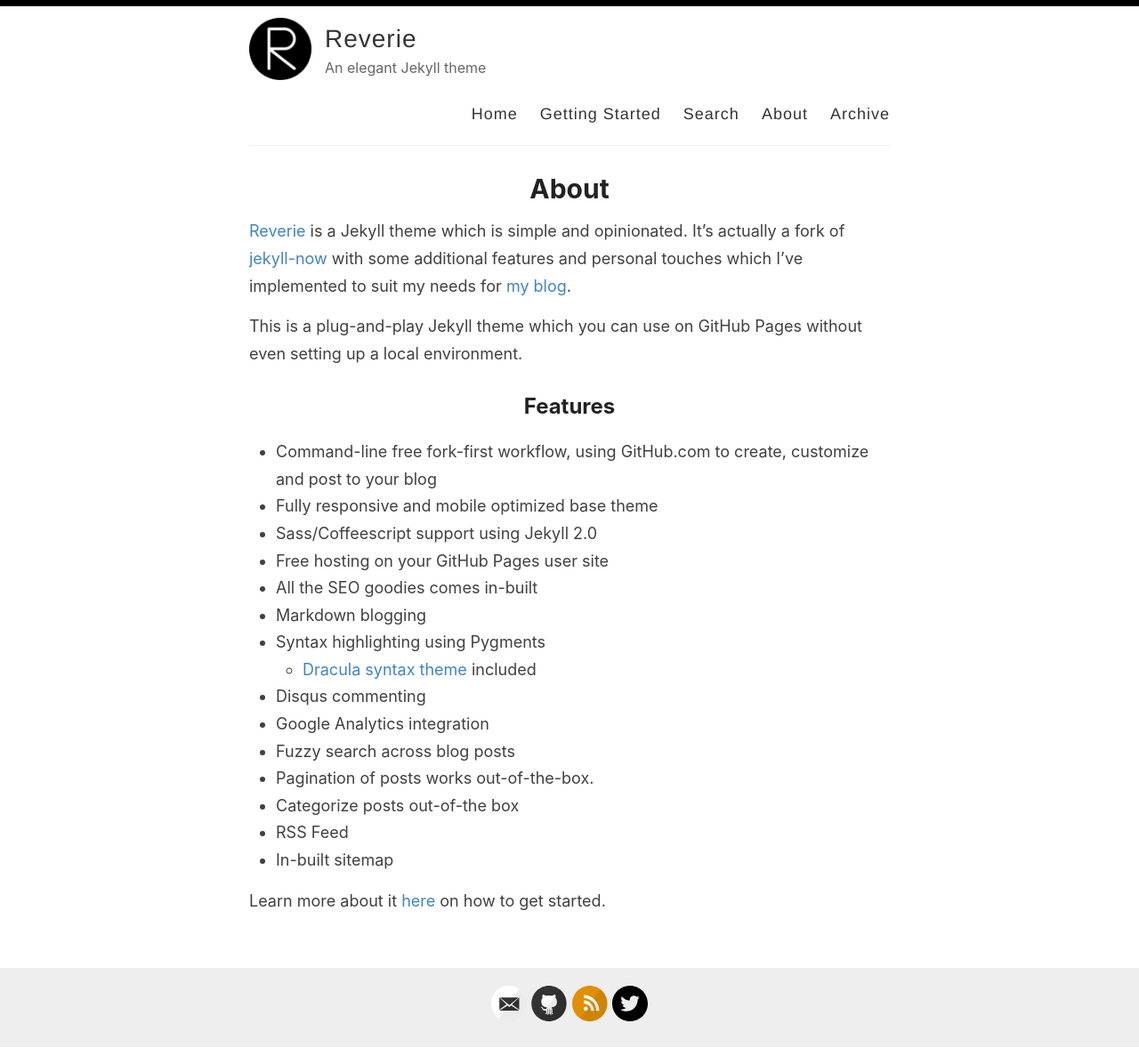
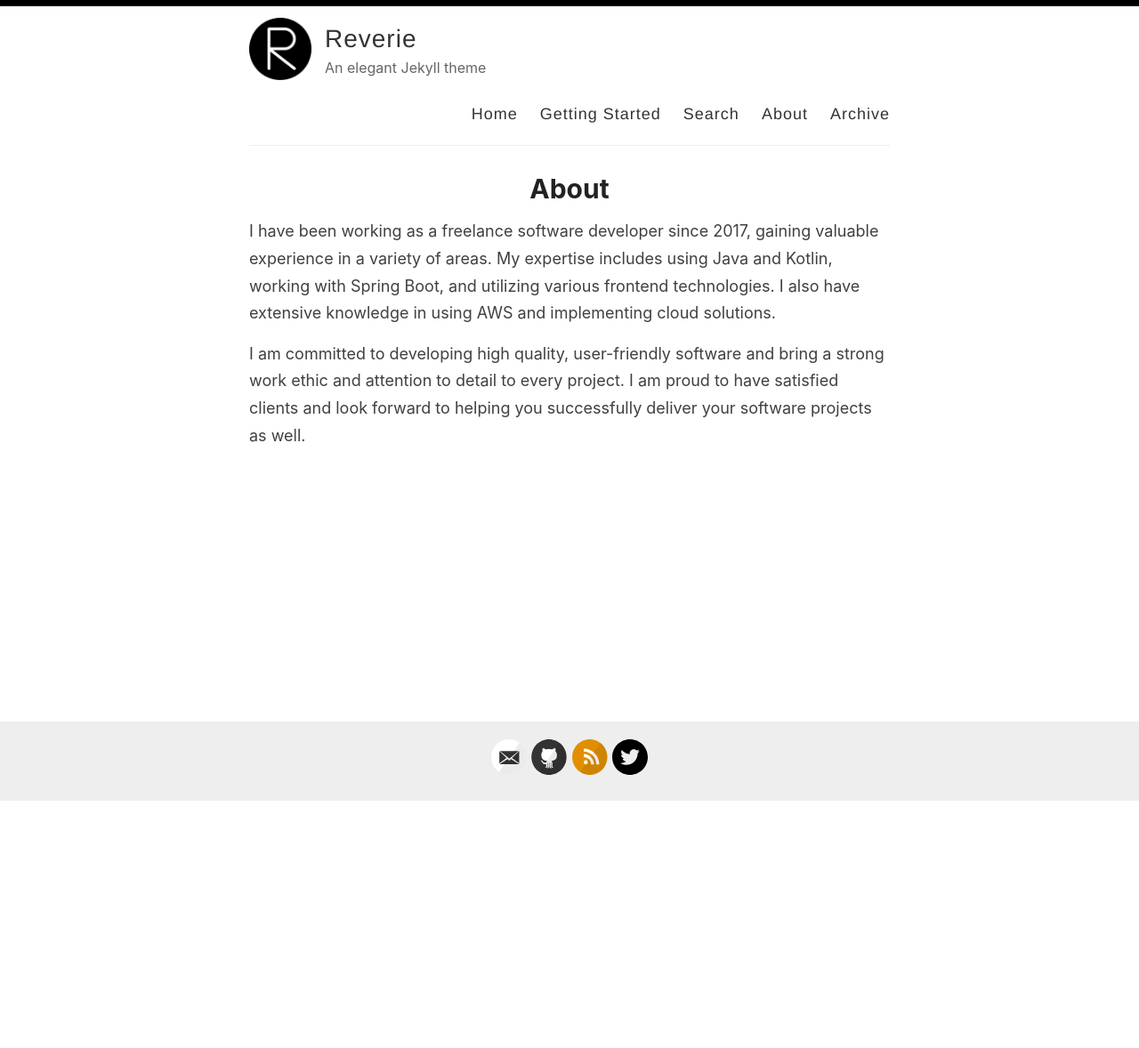
Before and after one commit to probststefan/code-blog, a Jekyll site: the page built from _pages/about.md, in a window 1280 px wide. Shown: the whole page at 89% size. Built offline with Jekyll 4.4.1, drawn with Linux system fonts in a browser that asks for light colours; after the commit the page ends 901 px from its top, so only the background shows below that.

Commit message:
settings

```diff
--- a/_pages/about.md
+++ b/_pages/about.md
@@ -4,26 +4,6 @@ title: About
 permalink: /about/
 ---
 
-[Reverie](https://github.com/amitmerchant1990/reverie) is a Jekyll theme which is simple and opinionated. It's actually a fork of [jekyll-now](https://github.com/barryclark/jekyll-now) with some additional features and personal touches which I've implemented to suit my needs for [my blog](https://www.amitmerchant.com).
+I have been working as a freelance software developer since 2017, gaining valuable experience in a variety of areas. My expertise includes using Java and Kotlin, working with Spring Boot, and utilizing various frontend technologies. I also have extensive knowledge in using AWS and implementing cloud solutions.
 
-This is a plug-and-play Jekyll theme which you can use on GitHub Pages without even setting up a local environment.
-
-## Features
-
-- Command-line free fork-first workflow, using GitHub.com to create, customize and post to your blog
-- Fully responsive and mobile optimized base theme
-- Sass/Coffeescript support using Jekyll 2.0
-- Free hosting on your GitHub Pages user site
-- All the SEO goodies comes in-built
-- Markdown blogging
-- Syntax highlighting using Pygments
-    - [Dracula syntax theme](https://draculatheme.com/) included
-- Disqus commenting
-- Google Analytics integration
-- Fuzzy search across blog posts
-- Pagination of posts works out-of-the-box.
-- Categorize posts out-of-the box
-- RSS Feed
-- In-built sitemap
-
-Learn more about it [here](https://github.com/amitmerchant1990/reverie) on how to get started.
+I am committed to developing high quality, user-friendly software and bring a strong work ethic and attention to detail to every project. I am proud to have satisfied clients and look forward to helping you successfully deliver your software projects as well.
```
Also changed, not shown: _pages/archive.md (deleted, +0 -33 lines), _pages/getting-started.md (deleted, +0 -51 lines), _pages/search.md (deleted, +0 -21 lines).
